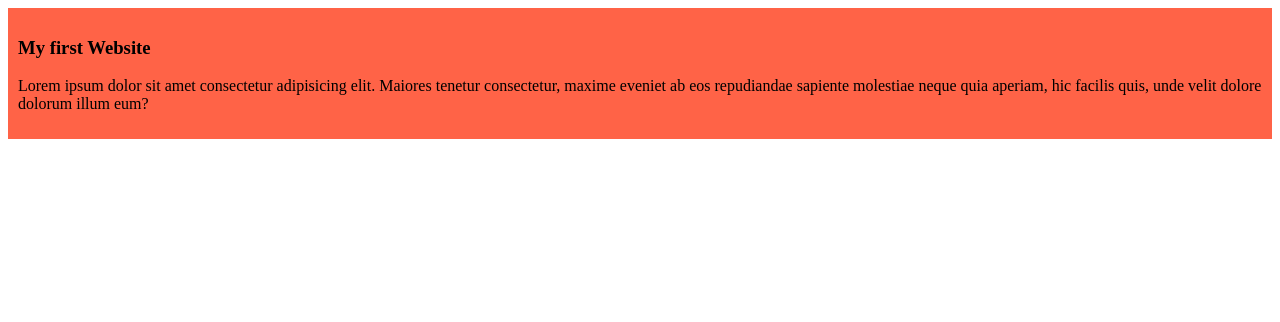
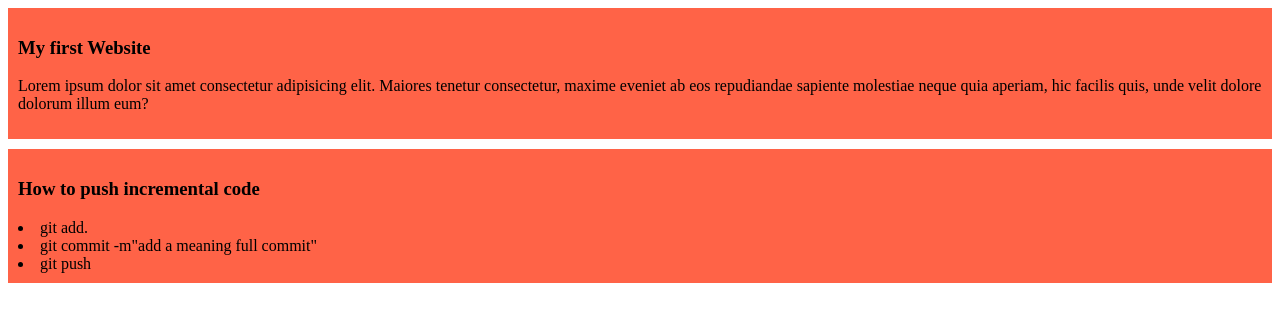
Before and after one commit to Shathil015/my-simple-website, a plain HTML site: page index.html in a window 1280 px wide. Drawn offline with Linux system fonts and the light colour scheme.

Commit message:
my theird commit

```diff
--- a/index.html
+++ b/index.html
@@ -13,6 +13,13 @@
         </h3>
         <p>Lorem ipsum dolor sit amet consectetur adipisicing elit. Maiores tenetur consectetur, maxime eveniet ab eos repudiandae sapiente molestiae neque quia aperiam, hic facilis quis, unde velit dolore dolorum illum eum?</p>
     </div>
-
+    <div>
+        <h3>
+            How to push incremental code
+        </h3>
+        <li>git add.</li>
+        <li>git commit -m"add a meaning full commit"</li>
+        <li>git push</li>
+    </div>
 </body>
 </html>
--- a/styles/blog.css
+++ b/styles/blog.css
@@ -1,8 +1,10 @@
 div{
     background-color: tomato;
     padding: 10px;
+    margin-bottom: 10px;
 
 }
 .middle{
     text-align: justify;
+
 }
```
